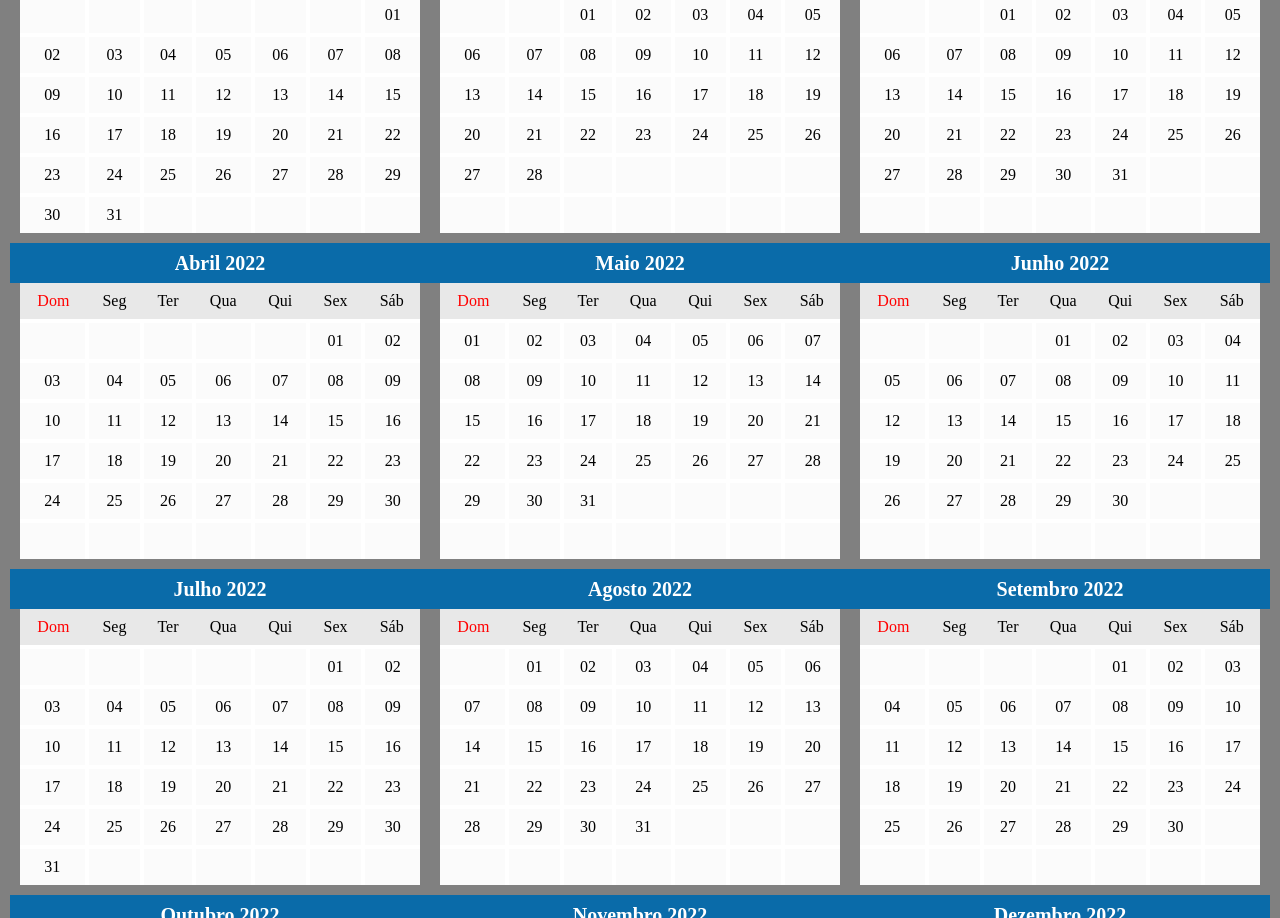
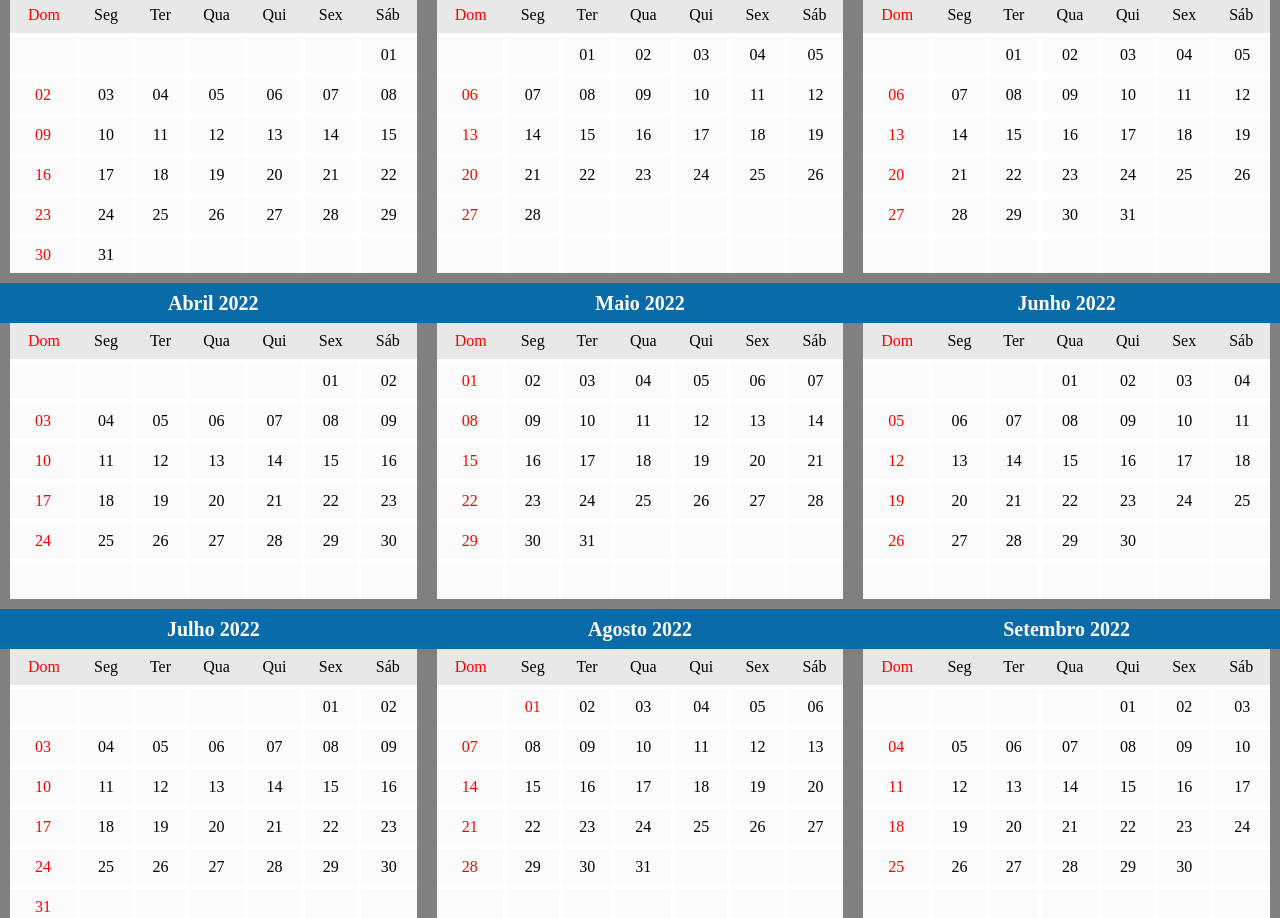
Before and after one commit to jessewillian/calendario-html-css, a plain HTML site: page index.html in a window 1280 px wide. Shown: the part 93-1011 px from the top of the page. Drawn offline with Linux system fonts and the light colour scheme.

Commit message:
add red in sunday

```diff
--- a/css/components/days-week.css
+++ b/css/components/days-week.css
@@ -4,6 +4,7 @@
     background-color: #E8E8E8;
 }
 
-.days-week.-sum {
+.days-week.-sum,
+.days-month.-sum {
     color: red;
 }
--- a/css/components/main-main.css
+++ b/css/components/main-main.css
@@ -2,7 +2,6 @@
     display: flex;
     flex-flow: row wrap;
     justify-content: center;
-    padding: 10px;
 }
 
 .main-main .table-main {
@@ -11,3 +10,18 @@
     border-left: 10px solid #808080;
     border-bottom: 10px solid #808080;
 }
+
+.title {
+    text-align: center;
+    font-size: 50px;
+    font-weight: bold;
+    background-image: linear-gradient(60deg, red, green, blue);
+    color: #fff;
+    text-shadow: 3px 3px 5px #000;
+}
+
+footer .title {
+    font-size: 20px;
+    background-image: none;
+    padding: 10px;
+}
--- a/index.html
+++ b/index.html
@@ -16,6 +16,8 @@
 </head>
 
 <body>
+
+    <h1 class="title">Calendario 2022</h1>
 
     <main class="main-main">
         <table class="table-main">
@@ -39,7 +41,7 @@
                 <td class="days-month">01</td>
             </tr>
             <tr>
-                <td class="days-month">02</td>
+                <td class="days-month -sum">02</td>
                 <td class="days-month">03</td>
                 <td class="days-month">04</td>
                 <td class="days-month">05</td>
@@ -48,7 +50,7 @@
                 <td class="days-month">08</td>
             </tr>
             <tr>
-                <td class="days-month">09</td>
+                <td class="days-month -sum">09</td>
                 <td class="days-month">10</td>
                 <td class="days-month">11</td>
                 <td class="days-month">12</td>
@@ -57,7 +59,7 @@
                 <td class="days-month">15</td>
             </tr>
             <tr>
-                <td class="days-month">16</td>
+                <td class="days-month -sum">16</td>
                 <td class="days-month">17</td>
                 <td class="days-month">18</td>
                 <td class="days-month">19</td>
@@ -66,7 +68,7 @@
                 <td class="days-month">22</td>
             </tr>
             <tr>
-                <td class="days-month">23</td>
+                <td class="days-month -sum">23</td>
                 <td class="days-month">24</td>
                 <td class="days-month">25</td>
                 <td class="days-month">26</td>
@@ -75,7 +77,7 @@
                 <td class="days-month">29</td>
             </tr>
             <tr>
-                <td class="days-month">30</td>
+                <td class="days-month -sum">30</td>
                 <td class="days-month">31</td>
                 <td class="days-month -none">N</td>
                 <td class="days-month -none">N</td>
@@ -105,7 +107,7 @@
                 <td class="days-month">05</td>
             </tr>
             <tr>
-                <td class="days-month">06</td>
+                <td class="days-month -sum">06</td>
                 <td class="days-month">07</td>
                 <td class="days-month">08</td>
                 <td class="days-month">09</td>
@@ -114,7 +116,7 @@
                 <td class="days-month">12</td>
             </tr>
             <tr>
-                <td class="days-month">13</td>
+                <td class="days-month -sum">13</td>
                 <td class="days-month">14</td>
                 <td class="days-month">15</td>
                 <td class="days-month">16</td>
@@ -123,7 +125,7 @@
                 <td class="days-month">19</td>
             </tr>
             <tr>
-                <td class="days-month">20</td>
+                <td class="days-month -sum">20</td>
                 <td class="days-month">21</td>
                 <td class="days-month">22</td>
                 <td class="days-month">23</td>
@@ -132,7 +134,7 @@
                 <td class="days-month">26</td>
             </tr>
             <tr>
-                <td class="days-month">27</td>
+                <td class="days-month -sum">27</td>
                 <td class="days-month">28</td>
                 <td class="days-month -none">N</td>
                 <td class="days-month -none">N</td>
@@ -172,7 +174,7 @@
                 <td class="days-month">05</td>
             </tr>
             <tr>
-                <td class="days-month">06</td>
+                <td class="days-month -sum">06</td>
                 <td class="days-month">07</td>
                 <td class="days-month">08</td>
                 <td class="days-month">09</td>
@@ -181,7 +183,7 @@
                 <td class="days-month">12</td>
             </tr>
             <tr>
-                <td class="days-month">13</td>
+                <td class="days-month -sum">13</td>
                 <td class="days-month">14</td>
                 <td class="days-month">15</td>
                 <td class="days-month">16</td>
@@ -190,7 +192,7 @@
                 <td class="days-month">19</td>
             </tr>
             <tr>
-                <td class="days-month">20</td>
+                <td class="days-month -sum">20</td>
                 <td class="days-month">21</td>
                 <td class="days-month">22</td>
                 <td class="days-month">23</td>
@@ -199,7 +201,7 @@
                 <td class="days-month">26</td>
             </tr>
             <tr>
-                <td class="days-month">27</td>
+                <td class="days-month -sum">27</td>
                 <td class="days-month">28</td>
                 <td class="days-month">29</td>
                 <td class="days-month">30</td>
@@ -239,7 +241,7 @@
                 <td class="days-month">02</td>
             </tr>
             <tr>
-                <td class="days-month">03</td>
+                <td class="days-month -sum">03</td>
                 <td class="days-month">04</td>
                 <td class="days-month">05</td>
                 <td class="days-month">06</td>
@@ -248,7 +250,7 @@
                 <td class="days-month">09</td>
             </tr>
             <tr>
-                <td class="days-month">10</td>
+                <td class="days-month -sum">10</td>
                 <td class="days-month">11</td>
                 <td class="days-month">12</td>
                 <td class="days-month">13</td>
@@ -257,7 +259,7 @@
                 <td class="days-month">16</td>
             </tr>
             <tr>
-                <td class="days-month">17</td>
+                <td class="days-month -sum">17</td>
                 <td class="days-month">18</td>
                 <td class="days-month">19</td>
                 <td class="days-month">20</td>
@@ -266,7 +268,7 @@
                 <td class="days-month">23</td>
             </tr>
             <tr>
-                <td class="days-month">24</td>
+                <td class="days-month -sum">24</td>
                 <td class="days-month">25</td>
                 <td class="days-month">26</td>
                 <td class="days-month">27</td>
@@ -297,7 +299,7 @@
                 <th class="days-week">Sáb</th>
             </tr>
             <tr>
-                <td class="days-month">01</td>
+                <td class="days-month -sum">01</td>
                 <td class="days-month">02</td>
                 <td class="days-month">03</td>
                 <td class="days-month">04</td>
@@ -306,7 +308,7 @@
                 <td class="days-month">07</td>
             </tr>
             <tr>
-                <td class="days-month">08</td>
+                <td class="days-month -sum">08</td>
                 <td class="days-month">09</td>
                 <td class="days-month">10</td>
                 <td class="days-month">11</td>
@@ -315,7 +317,7 @@
                 <td class="days-month">14</td>
             </tr>
             <tr>
-                <td class="days-month">15</td>
+                <td class="days-month -sum">15</td>
                 <td class="days-month">16</td>
                 <td class="days-month">17</td>
                 <td class="days-month">18</td>
@@ -324,7 +326,7 @@
                 <td class="days-month">21</td>
             </tr>
             <tr>
-                <td class="days-month">22</td>
+                <td class="days-month -sum">22</td>
                 <td class="days-month">23</td>
                 <td class="days-month">24</td>
                 <td class="days-month">25</td>
@@ -333,7 +335,7 @@
                 <td class="days-month">28</td>
             </tr>
             <tr>
-                <td class="days-month">29</td>
+                <td class="days-month -sum">29</td>
                 <td class="days-month">30</td>
                 <td class="days-month">31</td>
                 <td class="days-month -none">N</td>
@@ -373,7 +375,7 @@
                 <td class="days-month">04</td>
             </tr>
             <tr>
-                <td class="days-month">05</td>
+                <td class="days-month -sum">05</td>
                 <td class="days-month">06</td>
                 <td class="days-month">07</td>
                 <td class="days-month">08</td>
@@ -382,7 +384,7 @@
                 <td class="days-month">11</td>
             </tr>
             <tr>
-                <td class="days-month">12</td>
+                <td class="days-month -sum">12</td>
                 <td class="days-month">13</td>
                 <td class="days-month">14</td>
                 <td class="days-month">15</td>
@@ -391,7 +393,7 @@
                 <td class="days-month">18</td>
             </tr>
             <tr>
-                <td class="days-month">19</td>
+                <td class="days-month -sum">19</td>
                 <td class="days-month">20</td>
                 <td class="days-month">21</td>
                 <td class="days-month">22</td>
@@ -400,7 +402,7 @@
                 <td class="days-month">25</td>
             </tr>
             <tr>
-                <td class="days-month">26</td>
+                <td class="days-month -sum">26</td>
                 <td class="days-month">27</td>
                 <td class="days-month">28</td>
                 <td class="days-month">29</td>
@@ -440,7 +442,7 @@
                 <td class="days-month">02</td>
             </tr>
             <tr>
-                <td class="days-month">03</td>
+                <td class="days-month -sum">03</td>
                 <td class="days-month">04</td>
                 <td class="days-month">05</td>
                 <td class="days-month">06</td>
@@ -449,7 +451,7 @@
                 <td class="days-month">09</td>
             </tr>
             <tr>
-                <td class="days-month">10</td>
+                <td class="days-month -sum">10</td>
                 <td class="days-month">11</td>
                 <td class="days-month">12</td>
                 <td class="days-month">13</td>
@@ -458,7 +460,7 @@
                 <td class="days-month">16</td>
             </tr>
             <tr>
-                <td class="days-month">17</td>
+                <td class="days-month -sum">17</td>
                 <td class="days-month">18</td>
                 <td class="days-month">19</td>
                 <td class="days-month">20</td>
@@ -467,7 +469,7 @@
                 <td class="days-month">23</td>
             </tr>
             <tr>
-                <td class="days-month">24</td>
+                <td class="days-month -sum">24</td>
                 <td class="days-month">25</td>
                 <td class="days-month">26</td>
                 <td class="days-month">27</td>
@@ -476,7 +478,7 @@
                 <td class="days-month">30</td>
             </tr>
             <tr>
-                <td class="days-month">31</td>
+                <td class="days-month -sum">31</td>
                 <td class="days-month -none">N</td>
                 <td class="days-month -none">N</td>
                 <td class="days-month -none">N</td>
@@ -499,7 +501,7 @@
             </tr>
             <tr>
                 <td class="days-month -none">N</td>
-                <td class="days-month">01</td>
+                <td class="days-month -sum">01</td>
                 <td class="days-month">02</td>
                 <td class="days-month">03</td>
                 <td class="days-month">04</td>
@@ -507,7 +509,7 @@
                 <td class="days-month">06</td>
             </tr>
             <tr>
-                <td class="days-month">07</td>
+                <td class="days-month -sum">07</td>
                 <td class="days-month">08</td>
                 <td class="days-month">09</td>
                 <td class="days-month">10</td>
@@ -516,7 +518,7 @@
                 <td class="days-month">13</td>
             </tr>
             <tr>
-                <td class="days-month">14</td>
+                <td class="days-month -sum">14</td>
                 <td class="days-month">15</td>
                 <td class="days-month">16</td>
                 <td class="days-month">17</td>
@@ -525,7 +527,7 @@
                 <td class="days-month">20</td>
             </tr>
             <tr>
-                <td class="days-month">21</td>
+                <td class="days-month -sum">21</td>
                 <td class="days-month">22</td>
                 <td class="days-month">23</td>
                 <td class="days-month">24</td>
@@ -534,7 +536,7 @@
                 <td class="days-month">27</td>
             </tr>
             <tr>
-                <td class="days-month">28</td>
+                <td class="days-month -sum">28</td>
                 <td class="days-month">29</td>
                 <td class="days-month">30</td>
                 <td class="days-month">31</td>
@@ -574,7 +576,7 @@
                 <td class="days-month">03</td>
             </tr>
             <tr>
-                <td class="days-month">04</td>
+                <td class="days-month -sum">04</td>
                 <td class="days-month">05</td>
                 <td class="days-month">06</td>
                 <td class="days-month">07</td>
@@ -583,7 +585,7 @@
                 <td class="days-month">10</td>
             </tr>
             <tr>
-                <td class="days-month">11</td>
+                <td class="days-month -sum">11</td>
                 <td class="days-month">12</td>
                 <td class="days-month">13</td>
                 <td class="days-month">14</td>
@@ -592,7 +594,7 @@
                 <td class="days-month">17</td>
             </tr>
             <tr>
-                <td class="days-month">18</td>
+                <td class="days-month -sum">18</td>
                 <td class="days-month">19</td>
                 <td class="days-month">20</td>
                 <td class="days-month">21</td>
@@ -601,7 +603,7 @@
                 <td class="days-month">24</td>
             </tr>
             <tr>
-                <td class="days-month">25</td>
+                <td class="days-month -sum">25</td>
                 <td class="days-month">26</td>
                 <td class="days-month">27</td>
                 <td class="days-month">28</td>
@@ -641,7 +643,7 @@
                 <td class="days-month">01</td>
             </tr>
             <tr>
-                <td class="days-month">02</td>
+                <td class="days-month -sum">02</td>
                 <td class="days-month">03</td>
                 <td class="days-month">04</td>
                 <td class="days-month">05</td>
@@ -650,7 +652,7 @@
                 <td class="days-month">08</td>
             </tr>
             <tr>
-                <td class="days-month">09</td>
+                <td class="days-month -sum">09</td>
                 <td class="days-month">10</td>
                 <td class="days-month">11</td>
                 <td class="days-month">12</td>
@@ -659,7 +661,7 @@
                 <td class="days-month">15</td>
             </tr>
             <tr>
-                <td class="days-month">16</td>
+                <td class="days-month -sum">16</td>
                 <td class="days-month">17</td>
                 <td class="days-month">18</td>
                 <td class="days-month">19</td>
@@ -668,7 +670,7 @@
                 <td class="days-month">22</td>
             </tr>
             <tr>
-                <td class="days-month">23</td>
+                <td class="days-month -sum">23</td>
                 <td class="days-month">24</td>
                 <td class="days-month">25</td>
                 <td class="days-month">26</td>
@@ -677,7 +679,7 @@
                 <td class="days-month">29</td>
             </tr>
             <tr>
-                <td class="days-month">30</td>
+                <td class="days-month -sum">30</td>
                 <td class="days-month">31</td>
                 <td class="days-month -none">N</td>
                 <td class="days-month -none">N</td>
@@ -708,7 +710,7 @@
                 <td class="days-month">05</td>
             </tr>
             <tr>
-                <td class="days-month">06</td>
+                <td class="days-month -sum">06</td>
                 <td class="days-month">07</td>
                 <td class="days-month">08</td>
                 <td class="days-month">09</td>
@@ -717,7 +719,7 @@
                 <td class="days-month">12</td>
             </tr>
             <tr>
-                <td class="days-month">13</td>
+                <td class="days-month -sum">13</td>
                 <td class="days-month">14</td>
                 <td class="days-month">15</td>
                 <td class="days-month">16</td>
@@ -726,7 +728,7 @@
                 <td class="days-month">19</td>
             </tr>
             <tr>
-                <td class="days-month">20</td>
+                <td class="days-month -sum">20</td>
                 <td class="days-month">21</td>
                 <td class="days-month">22</td>
                 <td class="days-month">23</td>
@@ -735,7 +737,7 @@
                 <td class="days-month">26</td>
             </tr>
             <tr>
-                <td class="days-month">27</td>
+                <td class="days-month -sum">27</td>
                 <td class="days-month">28</td>
                 <td class="days-month">29</td>
                 <td class="days-month">30</td>
@@ -775,7 +777,7 @@
                 <td class="days-month">03</td>
             </tr>
             <tr>
-                <td class="days-month">04</td>
+                <td class="days-month -sum">04</td>
                 <td class="days-month">05</td>
                 <td class="days-month">06</td>
                 <td class="days-month">07</td>
@@ -784,7 +786,7 @@
                 <td class="days-month">10</td>
             </tr>
             <tr>
-                <td class="days-month">11</td>
+                <td class="days-month -sum">11</td>
                 <td class="days-month">12</td>
                 <td class="days-month">13</td>
                 <td class="days-month">14</td>
@@ -793,7 +795,7 @@
                 <td class="days-month">17</td>
             </tr>
             <tr>
-                <td class="days-month">18</td>
+                <td class="days-month -sum">18</td>
                 <td class="days-month">19</td>
                 <td class="days-month">20</td>
                 <td class="days-month">21</td>
@@ -802,7 +804,7 @@
                 <td class="days-month">24</td>
             </tr>
             <tr>
-                <td class="days-month">25</td>
+                <td class="days-month -sum">25</td>
                 <td class="days-month">26</td>
                 <td class="days-month">27</td>
                 <td class="days-month">28</td>
@@ -821,6 +823,9 @@
             </tr>
         </table>
     </main>
+    <footer>
+        <p class="title">Feito por: Jessé Willian | 2022</p>
+    </footer>
 </body>
 
 </html>
```
